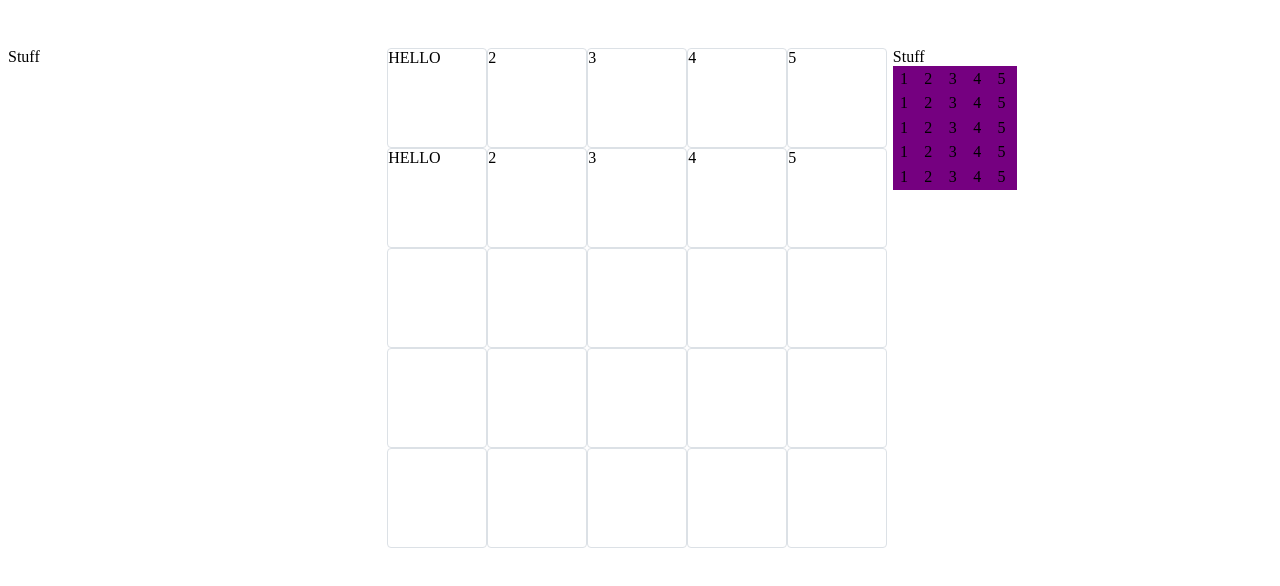
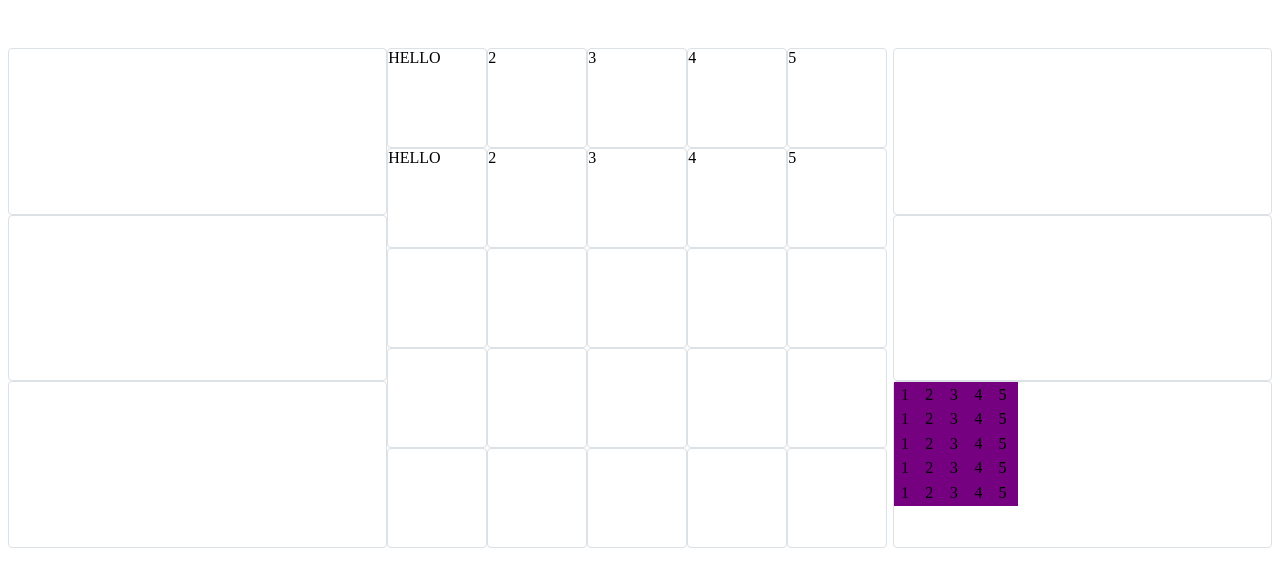
Before and after one commit to wley3337/onitama-frontend, a plain HTML site: page index.html in a window 1280 px wide. Drawn offline with Linux system fonts and the light colour scheme.

Commit message:
divisions

```diff
--- a/css/index.css
+++ b/css/index.css
@@ -1,6 +1,9 @@
 #red-team-container {
+  height: 500px;
   float: left;
   width: 30%;
+  display: grid;
+  grid-template-rows: repeat(3, 33.3%)
 }
 
 #board-container {
@@ -9,8 +12,11 @@
 }
 
 #blue-team-container {
+  height: 500px;
   float: left;
   width: 30%;
+  display: grid;
+  grid-template-rows: repeat(3, 33.3%)
 }
 
 
--- a/index.html
+++ b/index.html
@@ -10,7 +10,9 @@
       <div id="upper-container">
 
         <div id="red-team-container">
-          Stuff
+          <span class="box"></span>
+          <span class="box"></span>
+          <span class="box"></span>
         </div>
 
         <div id="board-container">
@@ -48,14 +50,9 @@
         </div>
 
         <div id="blue-team-container" class="col-sm-3">
-          Stuff
-        </div>
-
-      </div>
-    </div>
-
-
-
+          <span class="box"></span>
+          <span class="box"></span>
+          <span class="box">
             <div id="card-move" class="">
                 <span id='0-4' >1</span>
                 <span id='1-4' >2</span>
@@ -83,6 +80,15 @@
                 <span id='3-0'>4</span>
                 <span id='4-0'>5</span>
             </div>
+          </span>
+        </div>
+
+      </div>
+    </div>
+
+
+
+
 
 
   </body>
```
Lines whose indentation alone changed are shown as unchanged.
